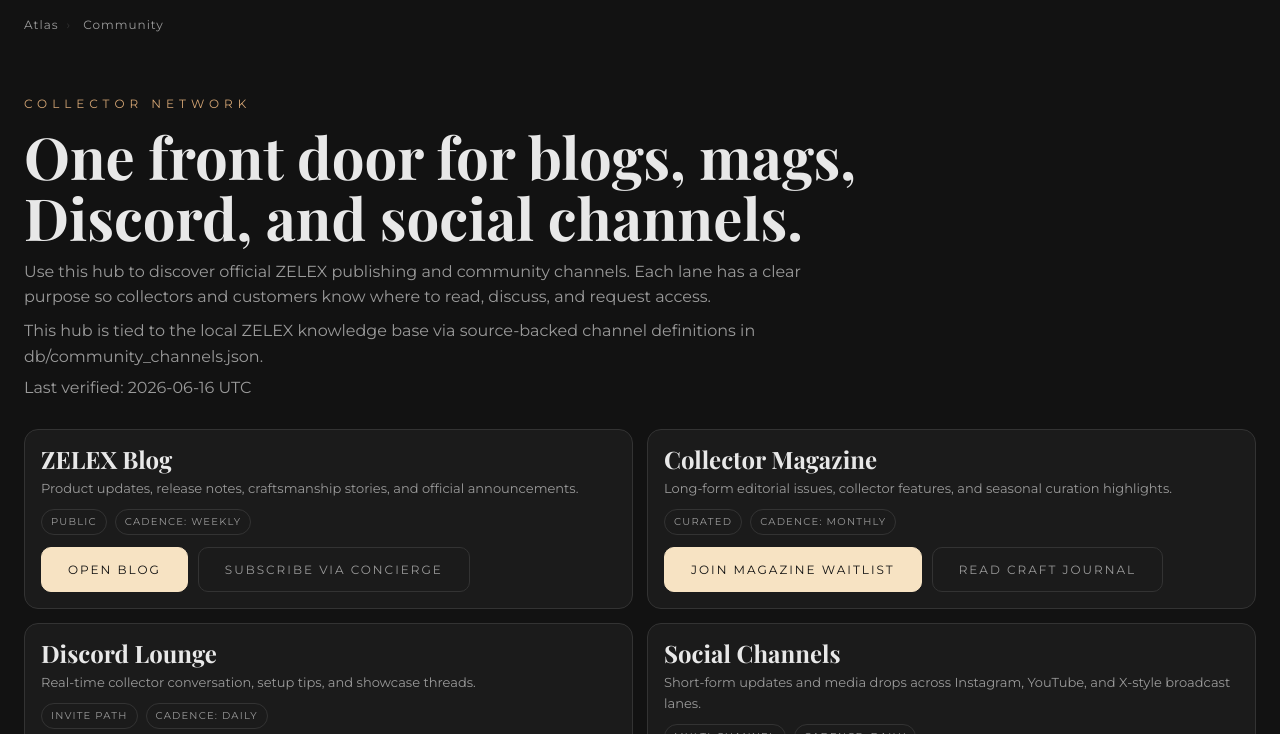
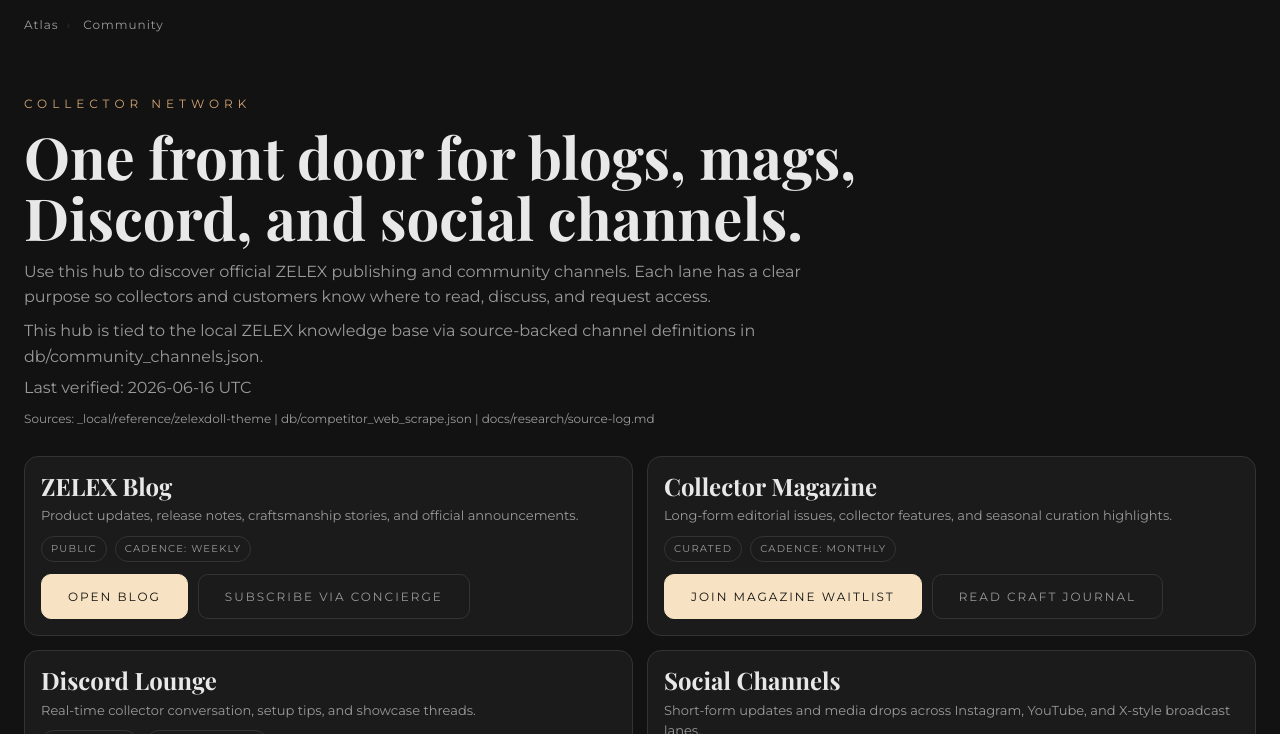
Before and after one commit to kas1987/HowieZZ, a plain HTML site: page community.html in a window 1280 px wide. Shown: the part 66-800 px from the top of the page. Drawn offline with nearby package versions, Linux system fonts and the light colour scheme; a web font is replaced by a local one.

Commit message:
chore: add community provenance UI and event scaffold utility

```diff
--- a/community.html
+++ b/community.html
@@ -39,6 +39,7 @@
     <p>Use this hub to discover official ZELEX publishing and community channels. Each lane has a clear purpose so collectors and customers know where to read, discuss, and request access.</p>
     <p style="color:var(--muted);margin-top:8px">This hub is tied to the local ZELEX knowledge base via source-backed channel definitions in <a href="db/community_channels.json">db/community_channels.json</a>.</p>
     <p id="community-last-verified" style="color:var(--muted);margin-top:6px">Last verified: pending refresh</p>
+    <div id="community-source-refs" style="margin-top:8px;color:var(--muted);font-size:12px;line-height:1.6"></div>
   </section>
 
   <section class="community-grid" id="community-grid"></section>
@@ -71,6 +72,9 @@
 ZX.mountNav('community.html');
 
 var FALLBACK_DATA = {
+  meta: {
+    source_refs: []
+  },
   channels: [
     {
       name: 'ZELEX Blog',
@@ -137,6 +141,7 @@ function renderCommunity(data){
   var channels = (data && data.channels) || [];
   var handles = (data && data.official_handles) || [];
   var verified = data && data.meta && data.meta.generated_utc ? data.meta.generated_utc : '';
+  var sourceRefs = data && data.meta && Array.isArray(data.meta.source_refs) ? data.meta.source_refs : [];
 
   document.getElementById('community-grid').innerHTML = channels.map(cardHtml).join('');
   document.getElementById('handle-grid').innerHTML = handles.map(handleCardHtml).join('');
@@ -144,6 +149,15 @@ function renderCommunity(data){
     var d = new Date(verified);
     var label = isNaN(d.getTime()) ? verified : d.toISOString().slice(0, 10);
     document.getElementById('community-last-verified').textContent = 'Last verified: ' + label + ' UTC';
+  }
+  var sourceRefHost = document.getElementById('community-source-refs');
+  if (sourceRefs.length) {
+    sourceRefHost.innerHTML = 'Sources: ' + sourceRefs.map(function(ref){
+      var path = ref && ref.path ? String(ref.path) : '';
+      return path ? '<a href="' + ZX.esc(path) + '">' + ZX.esc(path) + '</a>' : '';
+    }).filter(Boolean).join(' | ');
+  } else {
+    sourceRefHost.textContent = 'Sources: not declared';
   }
   bindTracking();
 }
```
Also changed, not shown: docs/handoffs/TASK-HZZ-P2-011-kickoff.md (added, +14 -0 lines), v2 HTML/community.html (+14 -0 lines), .github/workflows/ci.yml, v2 HTML/manifest.json, 3 other files.
